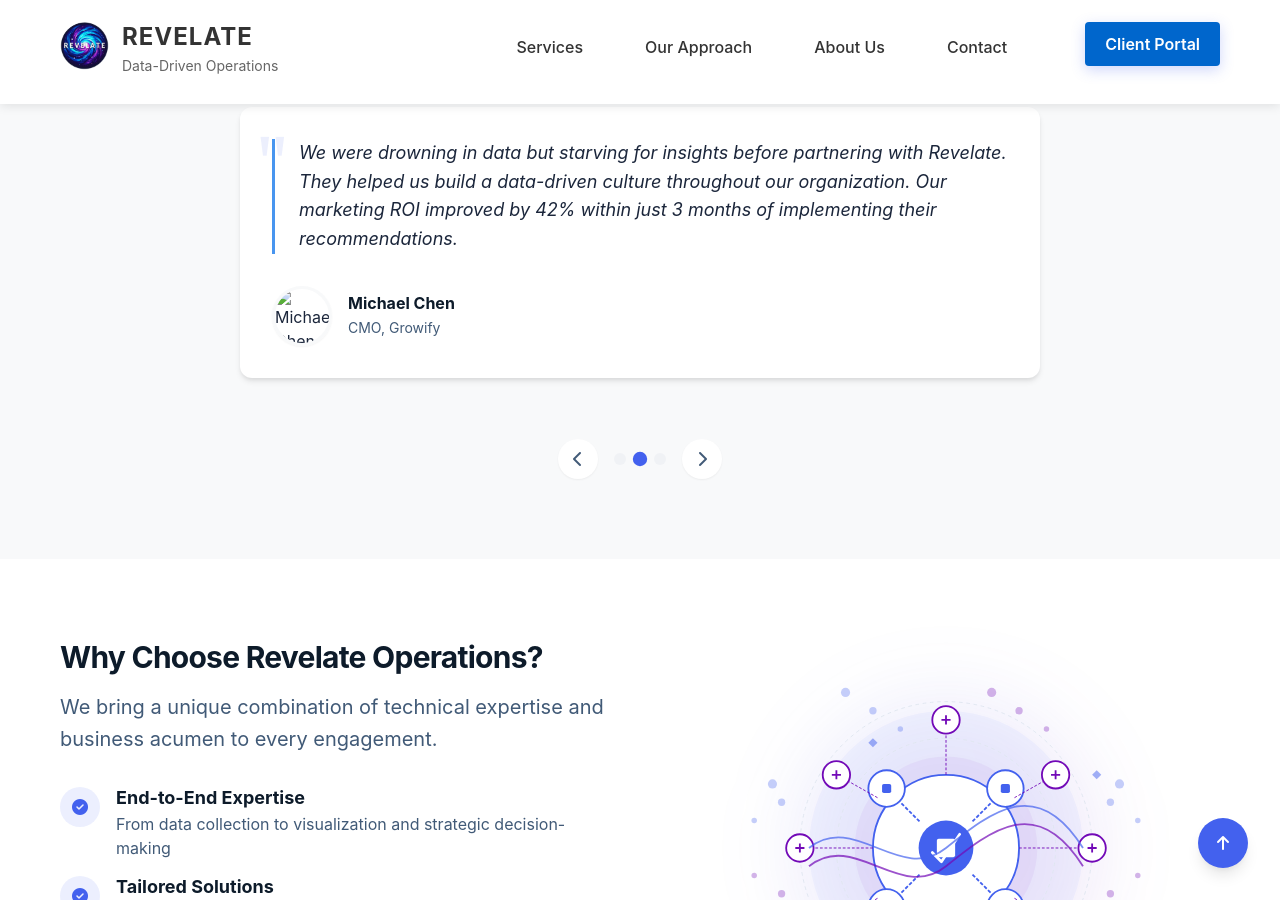
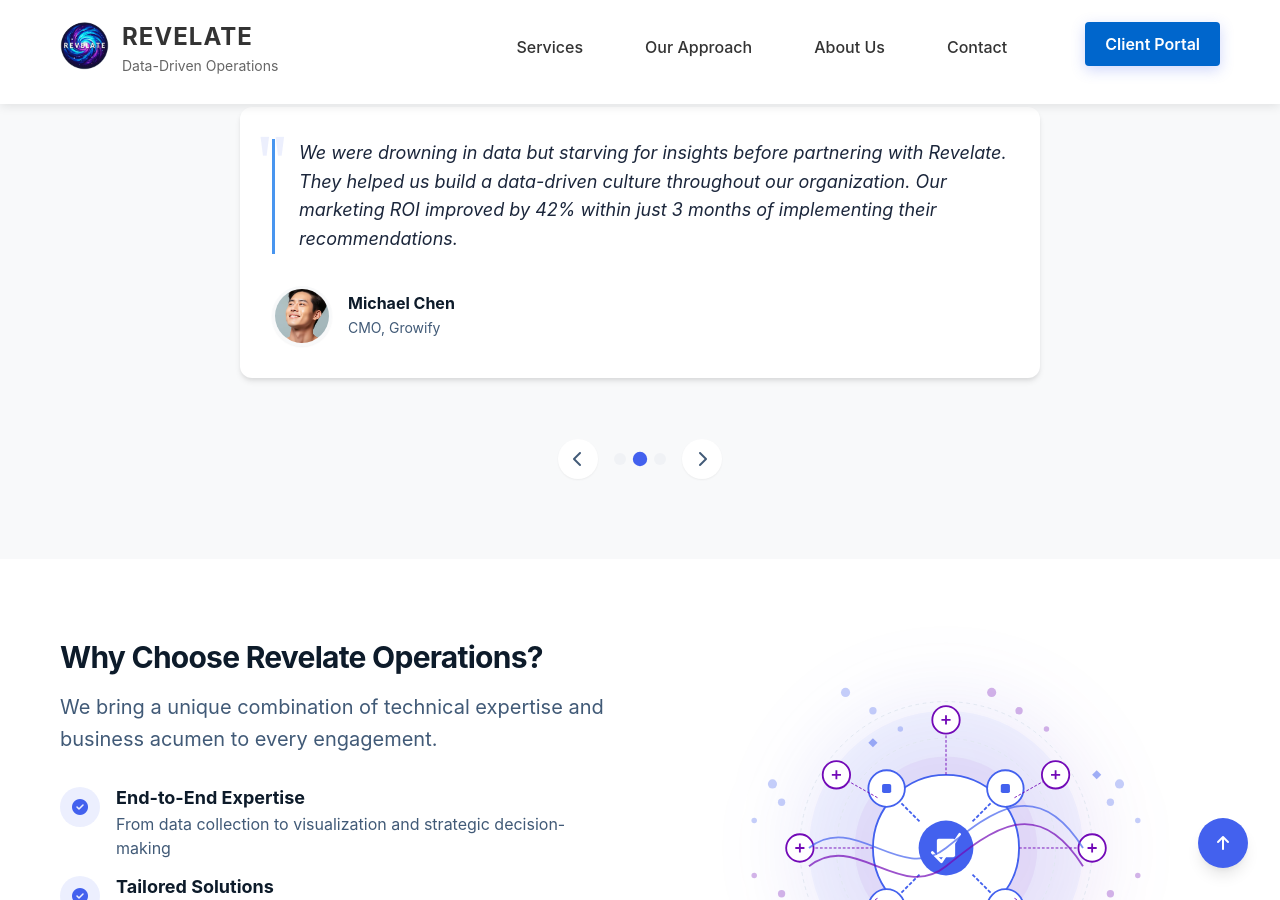
Before and after one commit to DrewRevelate/revelate-website, a Jekyll site: the page built from index.html, in a window 1280 px wide and 900 px high, scrolled down 2894 px. Built offline with Jekyll 4.4.1, drawn with Linux system fonts in a browser that asks for light colours.

Commit message:
Update testimonials.html

```diff
--- a/_includes/testimonials.html
+++ b/_includes/testimonials.html
@@ -14,7 +14,7 @@
                             <p>Revelate Operations completely transformed how we utilize our data. Their expertise in CRM optimization and data analytics has resulted in a 35% increase in our sales conversion rate and significantly improved customer retention.</p>
                         </div>
                         <div class="testimonial-author">
-                            <img src="{{ '/assets/images/testimonials/testimonial-2.jpg' | relative_url }}" alt="Sarah Johnson" class="author-image">
+                            <img src="{{ '/images/testimonials/testimonial-2.jpg' | relative_url }}" alt="Sarah Johnson" class="author-image">
                             <div class="author-info">
                                 <h4>Sarah Johnson</h4>
                                 <p>VP of Sales, TechForward Solutions</p>
@@ -30,7 +30,7 @@
                             <p>We were drowning in data but starving for insights before partnering with Revelate. They helped us build a data-driven culture throughout our organization. Our marketing ROI improved by 42% within just 3 months of implementing their recommendations.</p>
                         </div>
                         <div class="testimonial-author">
-                            <img src="{{ '/assets/images/testimonials/testimonial-3.jpg' | relative_url }}" alt="Michael Chen" class="author-image">
+                            <img src="{{ '/images/testimonials/testimonial-3.jpg' | relative_url }}" alt="Michael Chen" class="author-image">
                             <div class="author-info">
                                 <h4>Michael Chen</h4>
                                 <p>CMO, Growify</p>
@@ -46,7 +46,7 @@
                             <p>The team at Revelate Operations provided clear, actionable insights that transformed our sales process. Their data integration work eliminated hours of manual reporting and gave our sales team the visibility they needed to close more deals.</p>
                         </div>
                         <div class="testimonial-author">
-                            <img src="{{ '/assets/images/testimonials/testimonial-4.jpg' | relative_url }}" alt="Jasmine Rodriguez" class="author-image">
+                            <img src="{{ '/images/testimonials/testimonial-4.jpg' | relative_url }}" alt="Jasmine Rodriguez" class="author-image">
                             <div class="author-info">
                                 <h4>Jasmine Rodriguez</h4>
                                 <p>Sales Director, Nexus Technologies</p>
```
